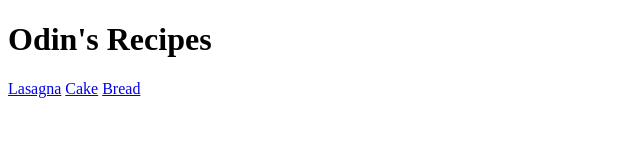
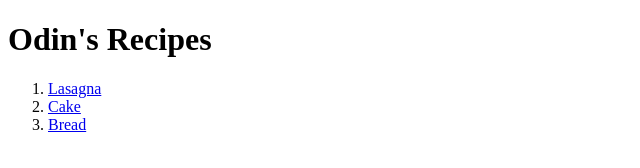
Before and after one commit to hoyamota/odin-recipes, a plain HTML site: page index.html in a window 1280 px wide. Shown: the whole page, without its empty margins (0-640 px from the left). Drawn offline with Linux system fonts and the light colour scheme.

Commit message:
modified index.html with ul element

```diff
--- a/index.html
+++ b/index.html
@@ -8,8 +8,10 @@
 </head>
 <body>
     <h1>Odin's Recipes</h1>
-    <a href="recipes/lasagna.html">Lasagna</a>
-    <a href="recipes/cake.html">Cake</a>
-    <a href="recipes/bread.html">Bread</a>
+    <ol>
+   <li><a href="recipes/lasagna.html">Lasagna</a></li>
+    <li><a href="recipes/cake.html">Cake</a></li>
+    <li><a href="recipes/bread.html">Bread</a></li>
+    </ol>
 </body>
 </html>
```
